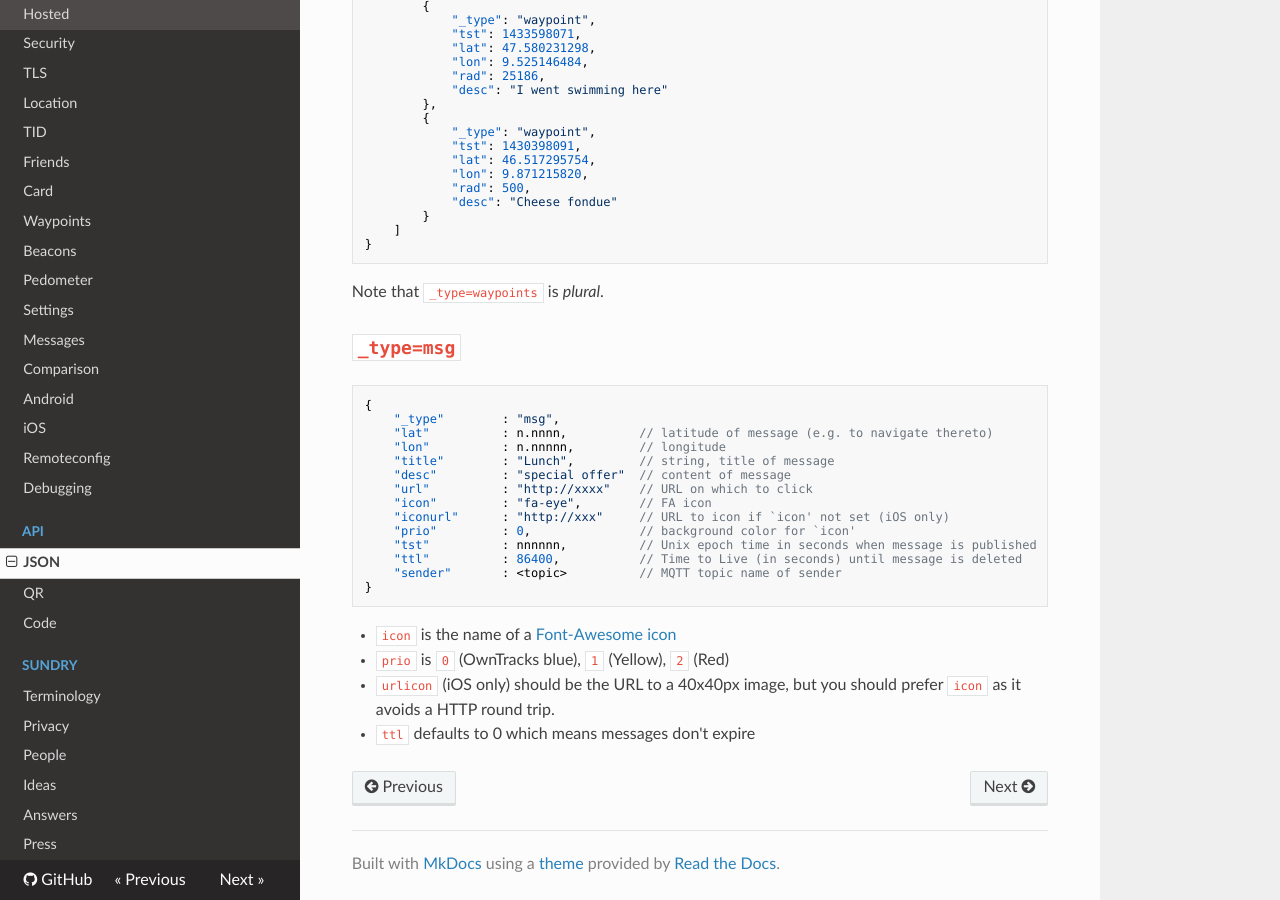
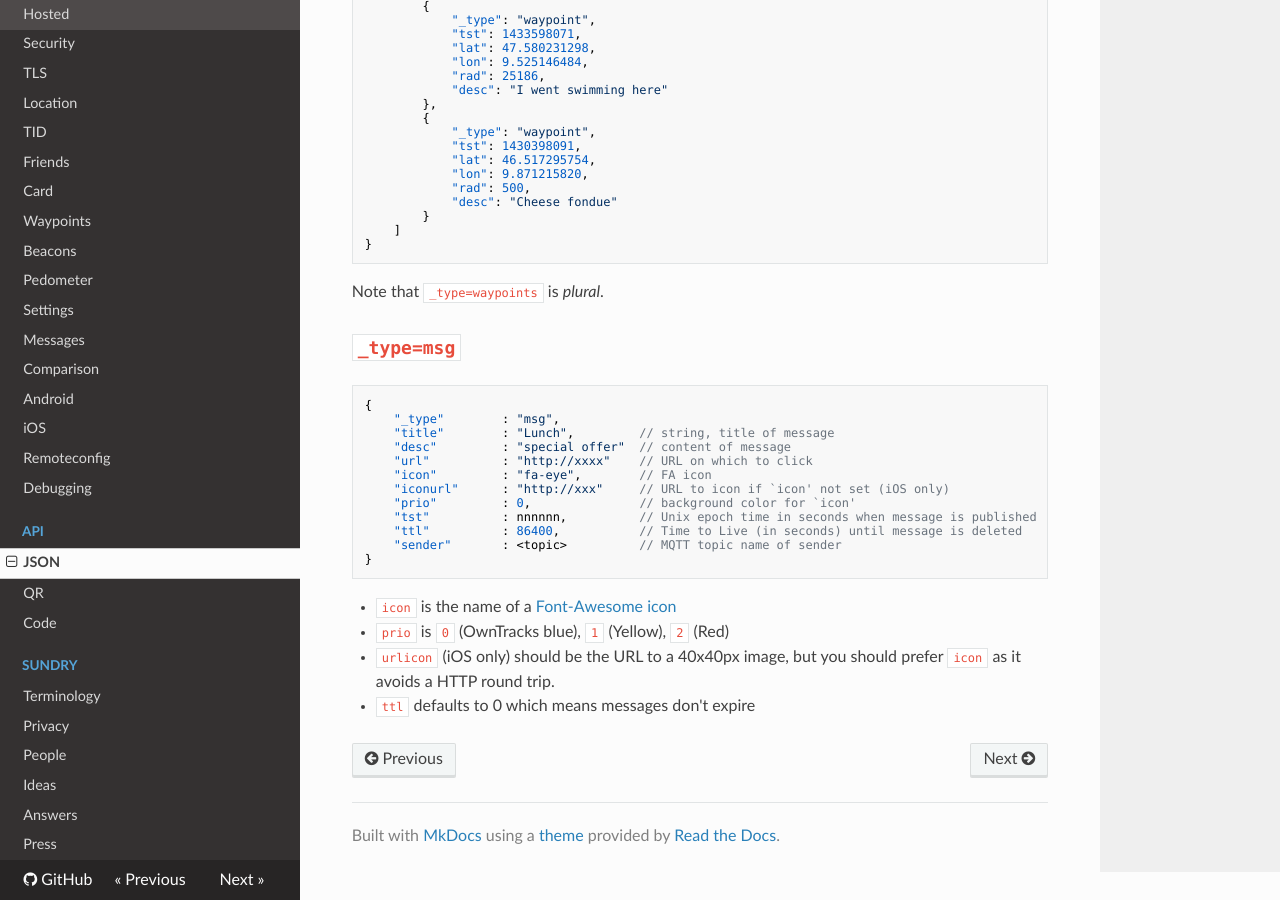
Before and after one commit to owntracks/booklet, an MkDocs documentation site: the page built from docs/tech/json.md, in a window 1280 px wide and 900 px high, scrolled down 8818 px. Built offline with MkDocs 1.6.1, drawn with Linux system fonts in a browser that asks for light colours; nearby versions of some CDN libraries; old or Windows-style settings are respelled for this version of MkDocs.

Commit message:
drop lat,lon from msg

````diff
--- a/docs/tech/json.md
+++ b/docs/tech/json.md
@@ -398,8 +398,6 @@ Note that `_type=waypoints` is *plural*.
 ```json
 {
     "_type"        : "msg",
-    "lat"          : n.nnnn,          // latitude of message (e.g. to navigate thereto)
-    "lon"          : n.nnnnn,         // longitude
     "title"        : "Lunch",         // string, title of message
     "desc"         : "special offer"  // content of message
     "url"          : "http://xxxx"    // URL on which to click
````
